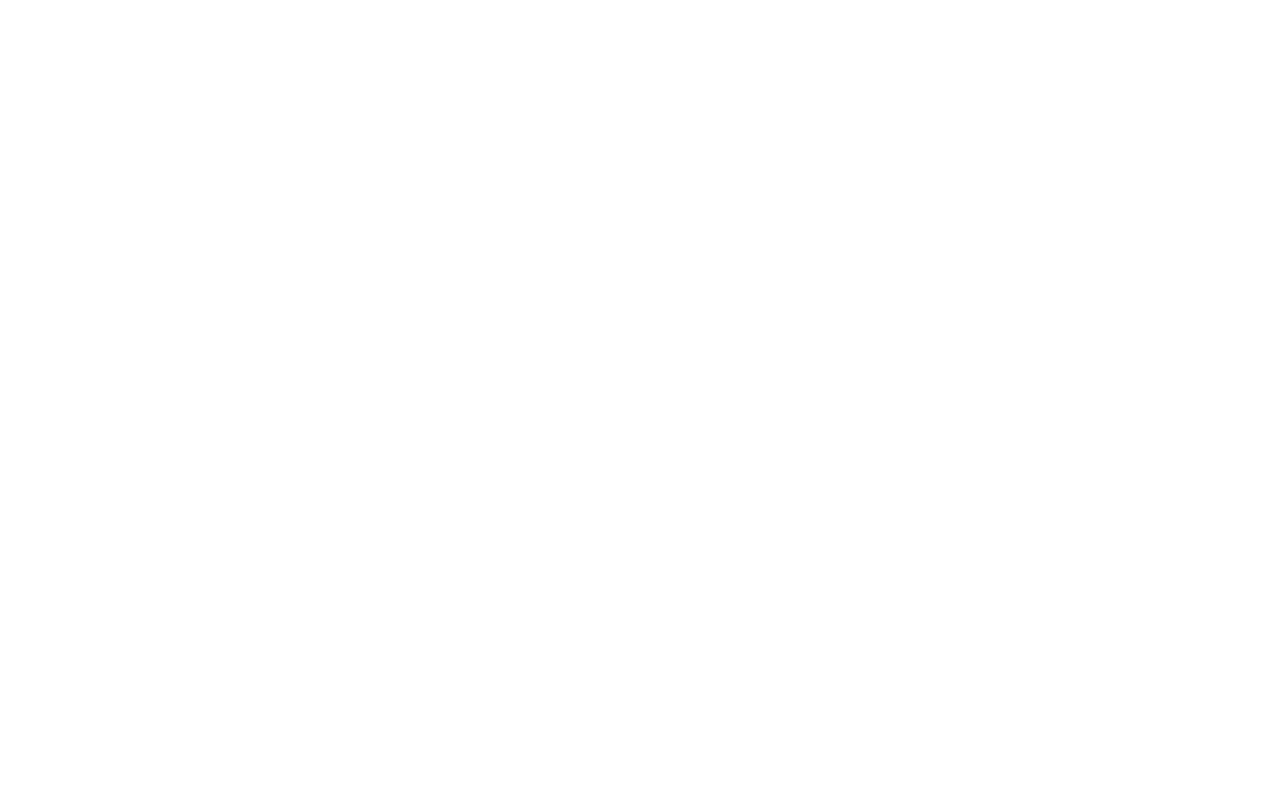
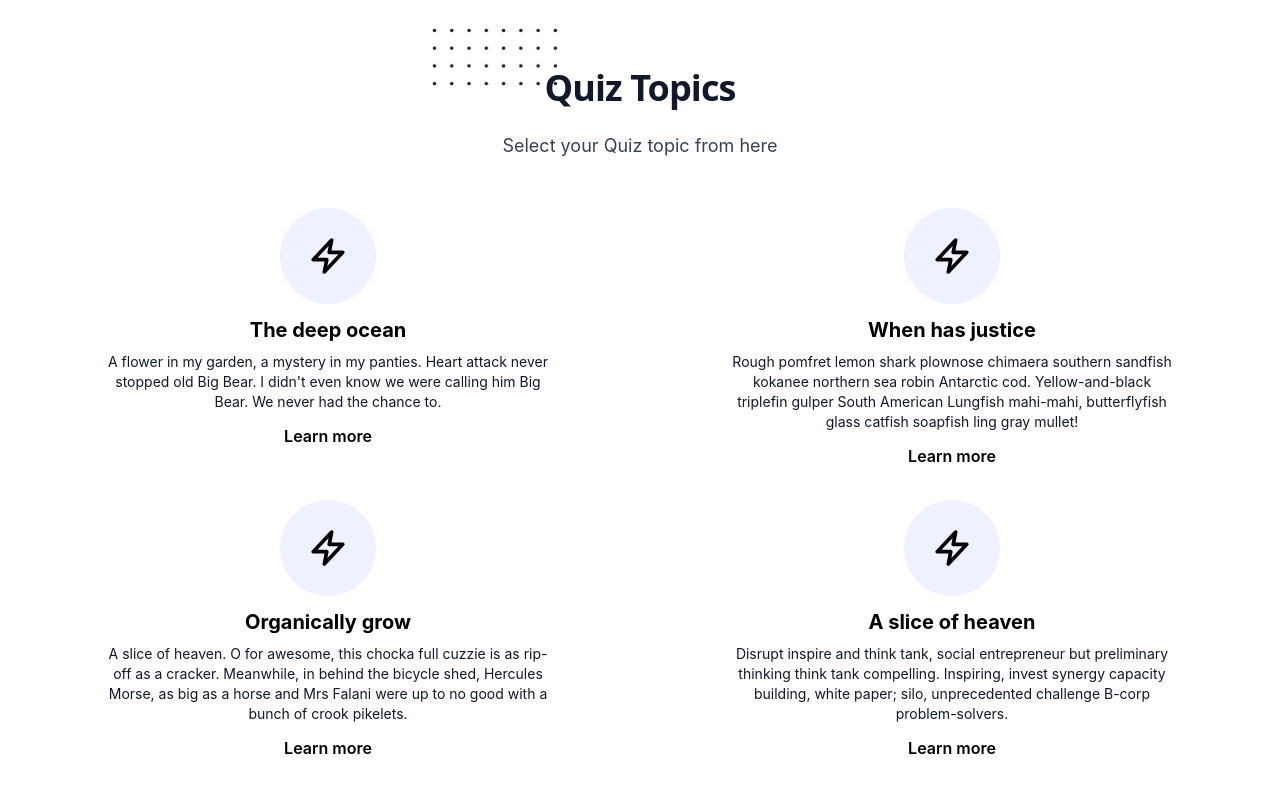
Before and after one commit to Soliman-soad/quiz-mania-main, a React (Create React App) app: page / in a window 1280 px wide. Shown: the part 660-1460 px from the top of the page. Before the commit the page ends 800 px from the top, so only its background shows below. Built offline with nearby package versions, Linux system fonts and the light colour scheme.

Commit message:
footer section added

```diff
--- a/src/App.js
+++ b/src/App.js
@@ -1,12 +1,16 @@
 import './App.css';
+import Footer from './components/Footer/Footer';
 import Header from './components/Header/Header';
 import Nav from './components/Nav/Nav';
+import Topics from './components/Topics/Topics';
 
 function App() {
   return (
     <div>
      <Nav/>
      <Header/>
+     <Topics/>
+     <Footer/>
     </div>
   );
 }
--- /dev/null
+++ b/src/components/Footer/Footer.jsx
@@ -0,0 +1,12 @@
+import React from 'react';
+
+const Footer = () => {
+    return (
+        <div className='text-center p-10 bg-gray-800'>
+             <h3 className='text-2xl font-bold'>Quiz <span className='bg-blue-500 text-white p-1 rounded'>mania</span> </h3>
+             <p className='text-white mt-2'>© All right reserved by Md Soliman Alam Soad</p>
+        </div>
+    );
+};
+
+export default Footer;
--- a/src/components/Nav/Nav.jsx
+++ b/src/components/Nav/Nav.jsx
@@ -3,7 +3,7 @@ import React, { useState } from 'react';
 const Nav = () => {
     const [isMenuOpen, setIsMenuOpen] = useState(false);
     return (
-        <div className="px-4 py-5 mx-auto sm:max-w-xl md:max-w-full lg:max-w-screen-xl md:px-24 lg:px-8 shadow-lg">
+        <div className="px-4 py-5 mx-auto sm:max-w-xl md:max-w-full lg:max-w-screen-xl md:px-24 lg:px-8 shadow-lg sticky top-0 bg-white">
         <div className="relative flex items-center justify-between">
           <a
             href="/"
--- /dev/null
+++ b/src/components/Topics/Topics.js
@@ -0,0 +1,171 @@
+import React from 'react';
+
+const Topics = () => {
+    return (
+        <div className="px-4 py-16 mx-auto sm:max-w-xl md:max-w-full lg:max-w-screen-xl md:px-24 lg:px-8 lg:py-20">
+      <div className="max-w-xl mb-10 md:mx-auto sm:text-center lg:max-w-2xl md:mb-12">
+
+        <h2 className="max-w-lg mb-6 font-sans text-3xl font-bold leading-none tracking-tight text-gray-900 sm:text-4xl md:mx-auto">
+          <span className="relative inline-block">
+            <svg
+              viewBox="0 0 52 24"
+              fill="currentColor"
+              className="absolute top-0 left-0 z-0 hidden w-32 -mt-8 -ml-20 text-blue-gray-100 lg:w-32 lg:-ml-28 lg:-mt-10 sm:block"
+            >
+              <defs>
+                <pattern
+                  id="ea469ae8-e6ec-4aca-8875-fc402da4d16e"
+                  x="0"
+                  y="0"
+                  width=".135"
+                  height=".30"
+                >
+                  <circle cx="1" cy="1" r=".7" />
+                </pattern>
+              </defs>
+              <rect
+                fill="url(#ea469ae8-e6ec-4aca-8875-fc402da4d16e)"
+                width="52"
+                height="24"
+              />
+            </svg>
+            <span className="relative">Quiz</span>
+          </span>{' '}
+          Topics
+        </h2>
+        <p className="text-base text-gray-700 md:text-lg">
+          Select your Quiz topic from here
+        </p>
+      </div>
+      <div className="grid gap-8 row-gap-10 lg:grid-cols-2">
+        <div className="max-w-md sm:mx-auto sm:text-center">
+          <div className="flex items-center justify-center w-16 h-16 mb-4 rounded-full bg-indigo-50 sm:mx-auto sm:w-24 sm:h-24">
+            <svg
+              className="w-12 h-12 text-deep-purple-accent-400 sm:w-16 sm:h-16"
+              stroke="currentColor"
+              viewBox="0 0 52 52"
+            >
+              <polygon
+                strokeWidth="3"
+                strokeLinecap="round"
+                strokeLinejoin="round"
+                fill="none"
+                points="29 13 14 29 25 29 23 39 38 23 27 23"
+              />
+            </svg>
+          </div>
+          <h6 className="mb-3 text-xl font-bold leading-5">The deep ocean</h6>
+          <p className="mb-3 text-sm text-gray-900">
+            A flower in my garden, a mystery in my panties. Heart attack never
+            stopped old Big Bear. I didn't even know we were calling him Big
+            Bear. We never had the chance to.
+          </p>
+          <a
+            href="/"
+            aria-label=""
+            className="inline-flex items-center font-semibold transition-colors duration-200 text-deep-purple-accent-400 hover:text-deep-purple-800"
+          >
+            Learn more
+          </a>
+        </div>
+        <div className="max-w-md sm:mx-auto sm:text-center">
+          <div className="flex items-center justify-center w-16 h-16 mb-4 rounded-full bg-indigo-50 sm:mx-auto sm:w-24 sm:h-24">
+            <svg
+              className="w-12 h-12 text-deep-purple-accent-400 sm:w-16 sm:h-16"
+              stroke="currentColor"
+              viewBox="0 0 52 52"
+            >
+              <polygon
+                strokeWidth="3"
+                strokeLinecap="round"
+                strokeLinejoin="round"
+                fill="none"
+                points="29 13 14 29 25 29 23 39 38 23 27 23"
+              />
+            </svg>
+          </div>
+          <h6 className="mb-3 text-xl font-bold leading-5">When has justice</h6>
+          <p className="mb-3 text-sm text-gray-900">
+            Rough pomfret lemon shark plownose chimaera southern sandfish
+            kokanee northern sea robin Antarctic cod. Yellow-and-black triplefin
+            gulper South American Lungfish mahi-mahi, butterflyfish glass
+            catfish soapfish ling gray mullet!
+          </p>
+          <a
+            href="/"
+            aria-label=""
+            className="inline-flex items-center font-semibold transition-colors duration-200 text-deep-purple-accent-400 hover:text-deep-purple-800"
+          >
+            Learn more
+          </a>
+        </div>
+        <div className="max-w-md sm:mx-auto sm:text-center">
+          <div className="flex items-center justify-center w-16 h-16 mb-4 rounded-full bg-indigo-50 sm:mx-auto sm:w-24 sm:h-24">
+            <svg
+              className="w-12 h-12 text-deep-purple-accent-400 sm:w-16 sm:h-16"
+              stroke="currentColor"
+              viewBox="0 0 52 52"
+            >
+              <polygon
+                strokeWidth="3"
+                strokeLinecap="round"
+                strokeLinejoin="round"
+                fill="none"
+                points="29 13 14 29 25 29 23 39 38 23 27 23"
+              />
+            </svg>
+          </div>
+          <h6 className="mb-3 text-xl font-bold leading-5">Organically grow</h6>
+          <p className="mb-3 text-sm text-gray-900">
+            A slice of heaven. O for awesome, this chocka full cuzzie is as
+            rip-off as a cracker. Meanwhile, in behind the bicycle shed,
+            Hercules Morse, as big as a horse and Mrs Falani were up to no good
+            with a bunch of crook pikelets.
+          </p>
+          <a
+            href="/"
+            aria-label=""
+            className="inline-flex items-center font-semibold transition-colors duration-200 text-deep-purple-accent-400 hover:text-deep-purple-800"
+          >
+            Learn more
+          </a>
+        </div>
+        <div className="max-w-md sm:mx-auto sm:text-center">
+          <div className="flex items-center justify-center w-16 h-16 mb-4 rounded-full bg-indigo-50 sm:mx-auto sm:w-24 sm:h-24">
+            <svg
+              className="w-12 h-12 text-deep-purple-accent-400 sm:w-16 sm:h-16"
+              stroke="currentColor"
+              viewBox="0 0 52 52"
+            >
+              <polygon
+                strokeWidth="3"
+                strokeLinecap="round"
+                strokeLinejoin="round"
+                fill="none"
+                points="29 13 14 29 25 29 23 39 38 23 27 23"
+              />
+            </svg>
+          </div>
+          <h6 className="mb-3 text-xl font-bold leading-5">
+            A slice of heaven
+          </h6>
+          <p className="mb-3 text-sm text-gray-900">
+            Disrupt inspire and think tank, social entrepreneur but preliminary
+            thinking think tank compelling. Inspiring, invest synergy capacity
+            building, white paper; silo, unprecedented challenge B-corp
+            problem-solvers.
+          </p>
+          <a
+            href="/"
+            aria-label=""
+            className="inline-flex items-center font-semibold transition-colors duration-200 text-deep-purple-accent-400 hover:text-deep-purple-800"
+          >
+            Learn more
+          </a>
+        </div>
+      </div>
+    </div>
+    );
+};
+
+export default Topics;
```
